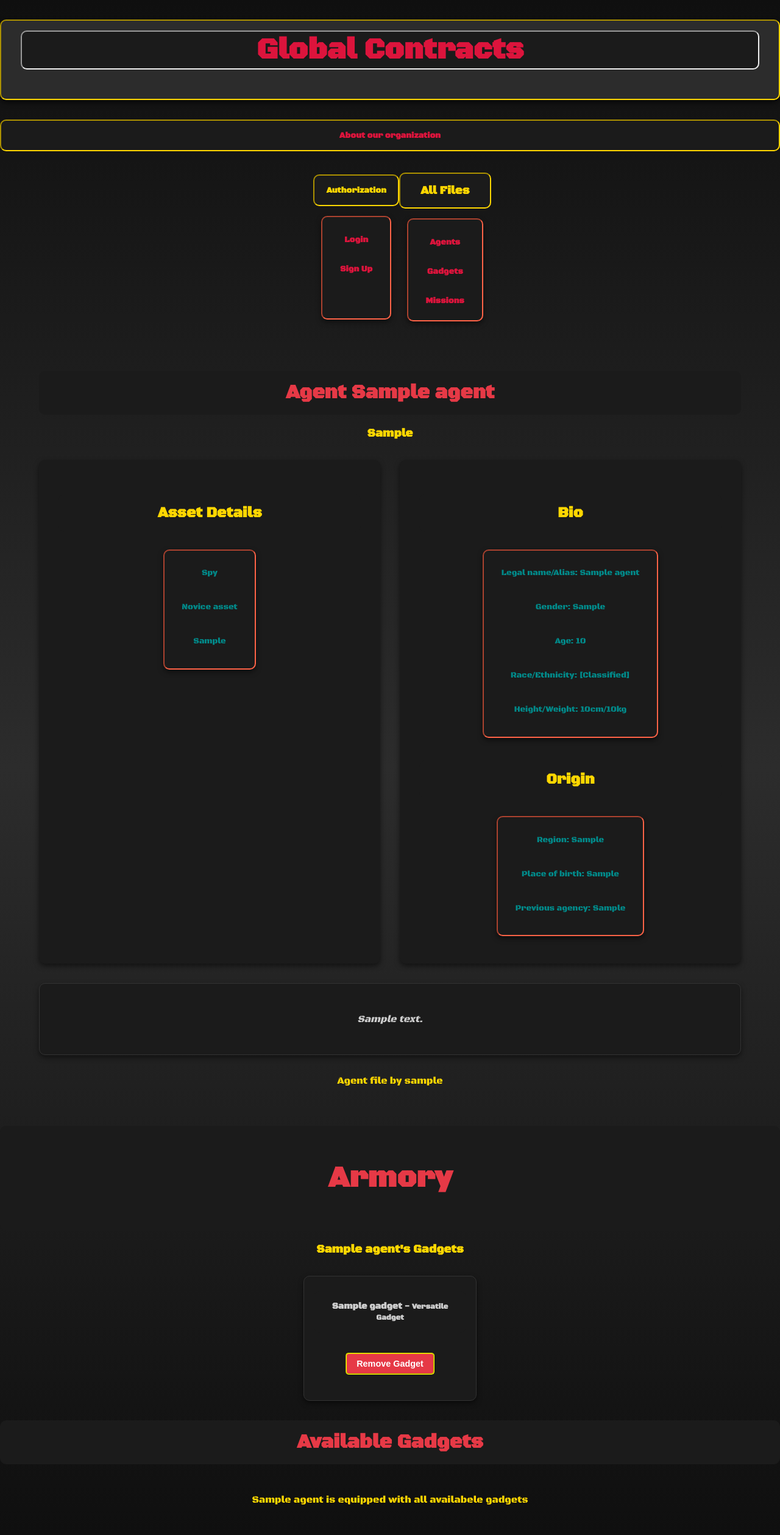
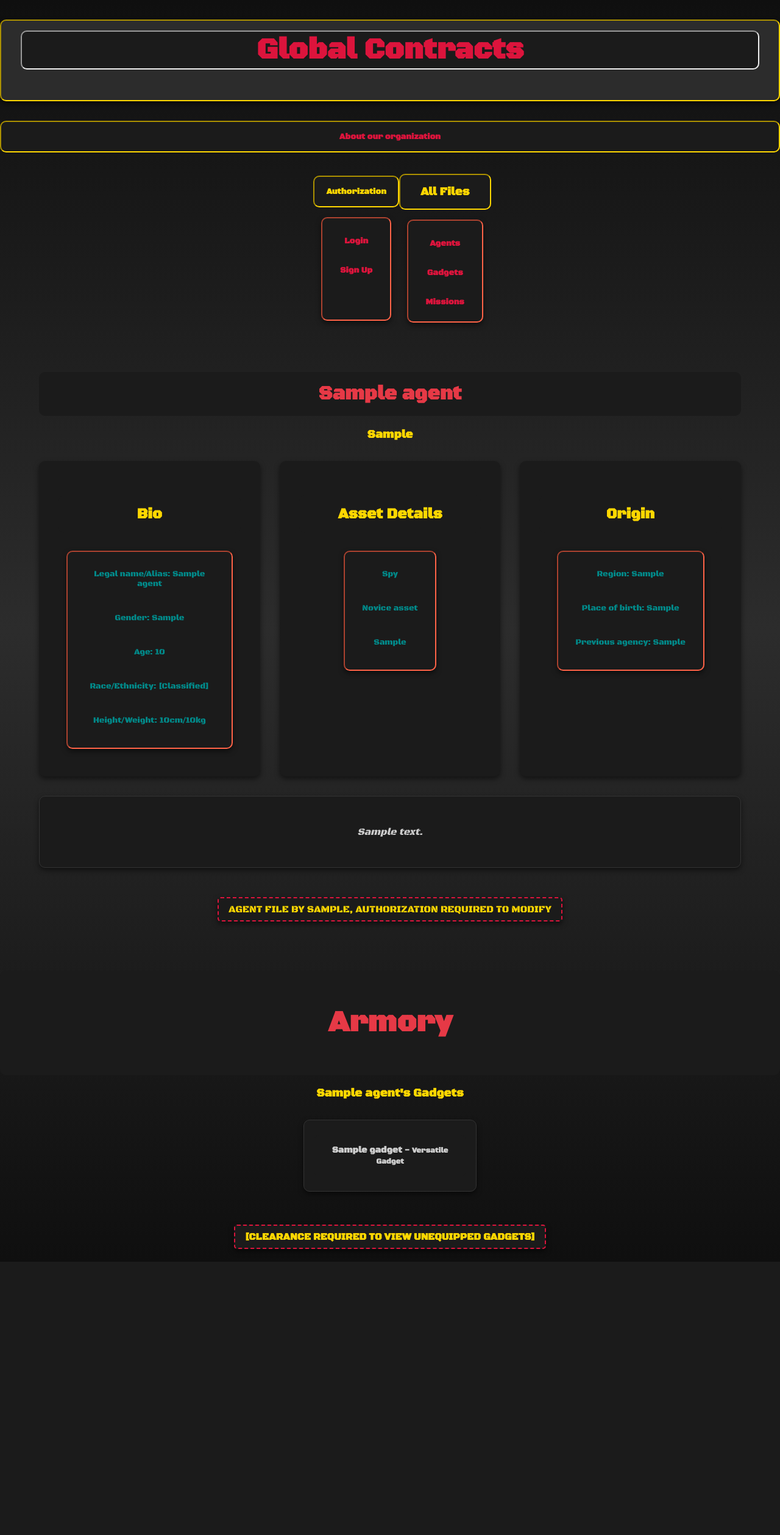
Before and after one commit to ShirtHanger/world-of-contracts, a Django app: page /agents/1/ in a window 1280 px wide. Shown: the whole page at 61% size. After the commit the page ends 2062 px from the top, so only its background shows below. Run offline with Django 5.2, Linux system fonts and the light colour scheme; tables that the repository leaves empty hold one stand-in row (values such as "Sample post").

```diff
--- a/globalcontracts/settings.py
+++ b/globalcontracts/settings.py
@@ -108,7 +108,7 @@ else:
 # Password validation
 # https://docs.djangoproject.com/en/5.1/ref/settings/#auth-password-validators
 
-AUTH_PASSWORD_VALIDATORS = [
+""" AUTH_PASSWORD_VALIDATORS = [
     {
         'NAME': 'django.contrib.auth.password_validation.UserAttributeSimilarityValidator',
     },
@@ -121,7 +121,7 @@ AUTH_PASSWORD_VALIDATORS = [
     {
         'NAME': 'django.contrib.auth.password_validation.NumericPasswordValidator',
     },
-]
+] """
 
 
 # Internationalization
--- a/main_app/static/css/base.css
+++ b/main_app/static/css/base.css
@@ -44,9 +44,12 @@ body {
     font-size: 1.2rem;
     color: gold;
     border-radius: 10px;
+    border: 1px solid #333;
     margin: 0.5rem 0 0;
+    box-shadow: 0 4px 8px rgba(0, 0, 0, 0.5);
     opacity: 0;
     transition: transform ease-in-out 0.5s, opacity 0.5s, visibility 0.5s;
+    background: linear-gradient(#1b1b1b, #2c2c2c);
 }
 
 .header-title-container:hover {
@@ -184,3 +187,41 @@ button:hover, .btn:hover {
         width: 100%;
     }
 }
+
+.redacted-data-label {
+    display: inline-block;
+    font-family: "Black Ops One", sans-serif;
+    font-size: 1rem;
+    color: #ffd700;
+    background-color: #1b1b1b;
+    padding: 0.5rem 1rem;
+    border: 2px dashed crimson;
+    border-radius: 5px;
+    text-transform: uppercase;
+    box-shadow: 0 4px 8px rgba(0, 0, 0, 0.5);
+    transition: background-color 0.3s ease-in-out, color 0.3s ease-in-out;
+}
+
+.redacted-data-label:hover {
+    background-color: crimson;
+    color: #fff;
+}
+
+.authorized-data-label {
+    display: inline-block;
+    font-family: "Black Ops One", sans-serif;
+    font-size: 1rem;
+    color: #21f379;
+    background-color: #1b1b1b;
+    padding: 0.5rem 1rem;
+    border: 2px solid #21f379;
+    border-radius: 5px;
+    text-transform: uppercase;
+    box-shadow: 0 4px 8px rgba(0, 0, 0, 0.5);
+    transition: background-color 0.3s ease-in-out, color 0.3s ease-in-out;
+}
+
+.authorized-data-label:hover {
+    background-color: #21f379;
+    color: #000;
+}
--- a/main_app/static/css/detail.css
+++ b/main_app/static/css/detail.css
@@ -9,7 +9,6 @@
 /* Both the info and stat blocks */
 .info-stats-container {
     display: flex;
-    flex-wrap: wrap;
     justify-content: center;
     gap: 2rem;
     margin-top: 2rem;
--- a/main_app/templates/agents/agent_detail.html
+++ b/main_app/templates/agents/agent_detail.html
@@ -12,25 +12,10 @@
 
   <div class="object-details">
 
-    <h1 class="object-title">Agent {{ agent.code_name }}</h1>
+    <h1 class="object-title">{{ agent.code_name }}</h1>
     <h3>{{ agent.tagline }}</h3>
 
     <div class="info-stats-container">
-
-      <section class="info-container">
-
-        <h3 class="object-title"> Asset Details </h3>
-
-        <ul>
-          <div class="links-card">
-            <li>{{ agent.get_agent_type_display }}</li>
-            <li>{{ agent.get_experience_level_display }} asset</li>
-            <li>{{ agent.previous_agency }}</li>
-          </div>
-        </ul>
-
-      </section>
-
 
       <section class="stats-container">
 
@@ -47,7 +32,23 @@
             </div>
           </ul>
         </div>
+      </section>
 
+      <section class="info-container">
+
+        <h3 class="object-title"> Asset Details </h3>
+
+        <ul>
+          <div class="links-card">
+            <li>{{ agent.get_agent_type_display }}</li>
+            <li>{{ agent.get_experience_level_display }} asset</li>
+            <li>{{ agent.previous_agency }}</li>
+          </div>
+        </ul>
+
+      </section>
+
+      <section class="stats-container">
         <div class="stat-card">
           <h3 class="object-title">Origin</h3>
 
@@ -76,7 +77,7 @@
       <a href="{% url 'agent-delete' agent.id %}" class="btn danger">Delete</a>
     </div>
     {% else %}
-        <p>Agent file by {{agent.user.username}}</p>
+        <p class="redacted-data-label">Agent file by {{agent.user.username}}, authorization required to modify</p>
     {% endif %}
 
 
@@ -88,7 +89,7 @@
 </section>
 
 <!-- Items associated with this specific agent -->
-<div class="gadgets-mission-container">
+<div class="gadgets-container">
 
   <!-- Agent gadgets -->
   <section class="gadgets">
@@ -104,19 +105,21 @@
             <a href="{% url 'gadget-detail' gadget.id %}">
               <p class="object-title">{{ gadget.name }} - <small>{{ gadget.get_type_display }}</small></p>
             </a>
-            <p></p>
             <!-- Remove gadget from agent -->
+            {% if user and agent.user.id == user.id %}
             <form action="{% url 'remove-gadget' agent.id gadget.id %}" method="post"> <!-- Both IDs provided, seperate via space -->
               {% csrf_token %}
               <button type="submit" class="btn btn-danger">Remove Gadget</button>
             </form>
+            {% endif %}
           </div>
         {% endfor %}
       {% else %}
-        <p class="no-gadgets">{{agent.code_name}} is unequipped! They may not need any gadgets!</p>
+        <p class="no-gadgets">{{agent.code_name}} is unequipped</p>
       {% endif %}
     </div>
 
+    {% if user.is_authenticated %}
     <h3 class="object-title">Available Gadgets</h3>
     <div class="card-container">
       {% if gadgets.count %}
@@ -127,10 +130,12 @@
             </a>
 
             <!-- Give gadget to agent -->
+
             <form action="{% url 'associate-gadget' agent.id gadget.id %}" method="post"> <!-- Both IDs provided, seperate via space -->
               {% csrf_token %}
               <button type="submit" class="btn submit">Give gadget</button>
             </form>
+
 
           </div>
         {% endfor %}
@@ -138,6 +143,9 @@
         <p class="all-gadgets">{{agent.code_name}} is equipped with all availabele gadgets</p>
       {% endif %}
     </div>
+    {% else %}
+    <h4 class="redacted-data-label">[Clearance required to view unequipped gadgets]</h4>
+    {% endif %}
 
 
   </section>
--- a/main_app/templates/agents/agent_index.html
+++ b/main_app/templates/agents/agent_index.html
@@ -47,7 +47,7 @@
                 <a href="{% url 'agent-delete' agent.id %}" class="btn danger">Delete</a>
               </div>
             {% else %}
-              <p>Agent file by {{agent.user.username}}</p>
+              <p class="redacted-data-label">Agent file by {{agent.user.username}}, authorization required to modify</p>
             {% endif %}
 
 
--- a/main_app/templates/gadgets/gadget_detail.html
+++ b/main_app/templates/gadgets/gadget_detail.html
@@ -52,7 +52,7 @@
       <a href="{% url 'gadget-delete' gadget.id %}" class="btn danger">Delete</a>
     </div>
     {% else %}
-        <p>Gadget file by {{gadget.user.username}}</p>
+        <p class="redacted-data-label">Gadget file by {{gadget.user.username}}, authorization required to modify</p>
     {% endif %}
 
   </div>
--- a/main_app/templates/gadgets/gadget_index.html
+++ b/main_app/templates/gadgets/gadget_index.html
@@ -47,7 +47,7 @@
                 <a href="{% url 'gadget-delete' gadget.id %}" class="btn danger">Delete</a>
               </div>
             {% else %}
-              <p>Gadget file by {{gadget.user.username}}</p>
+              <p class="redacted-data-label">Gadget file by {{gadget.user.username}}, authorization required to modify</p>
               {% endif %}
           </div>
 
--- a/main_app/templates/missions/mission_index.html
+++ b/main_app/templates/missions/mission_index.html
@@ -37,7 +37,7 @@
           <a href="{% url 'mission-delete' mission.id %}" class="btn danger">Delete</a>
         </div>
         {% else %}
-          <p>Mission file by {{mission.user.username}}</p>
+          <p class="redacted-data-label">Mission file by {{mission.user.username}}, authorization required to modify</p>
         {% endif %}
       </div>
     </article>
```
Also changed, not shown: main_app/static/css/form.css (+5 -7 lines), main_app/templates/about.html (+23 -4 lines), main_app/templates/home.html (+6 -6 lines), main_app/templates/missions/mission_detail.html (+17 -5 lines), main_app/static/images/globe.png (added).
